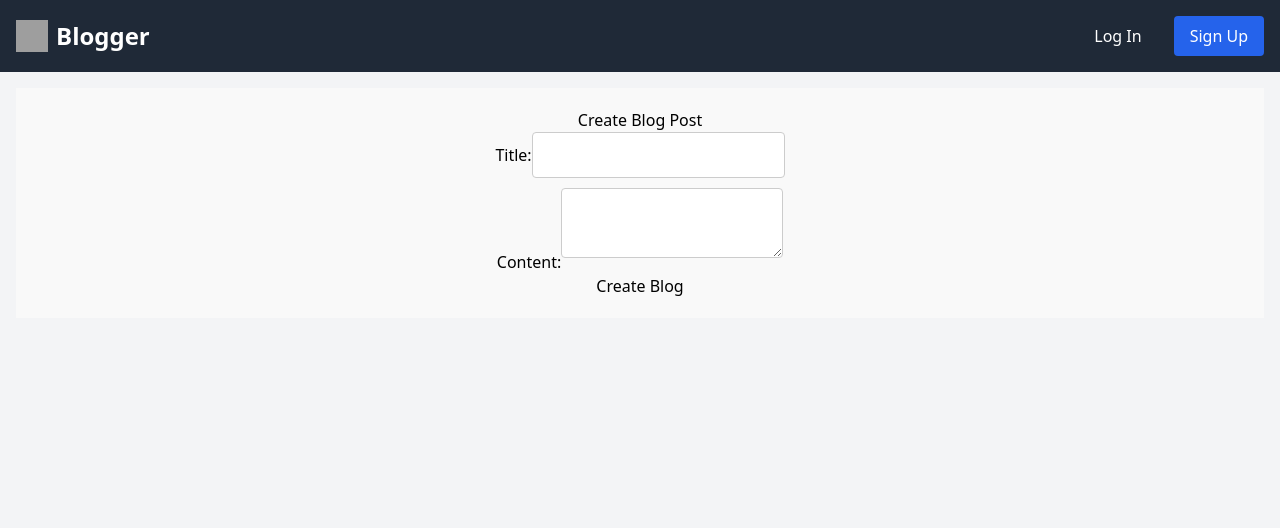
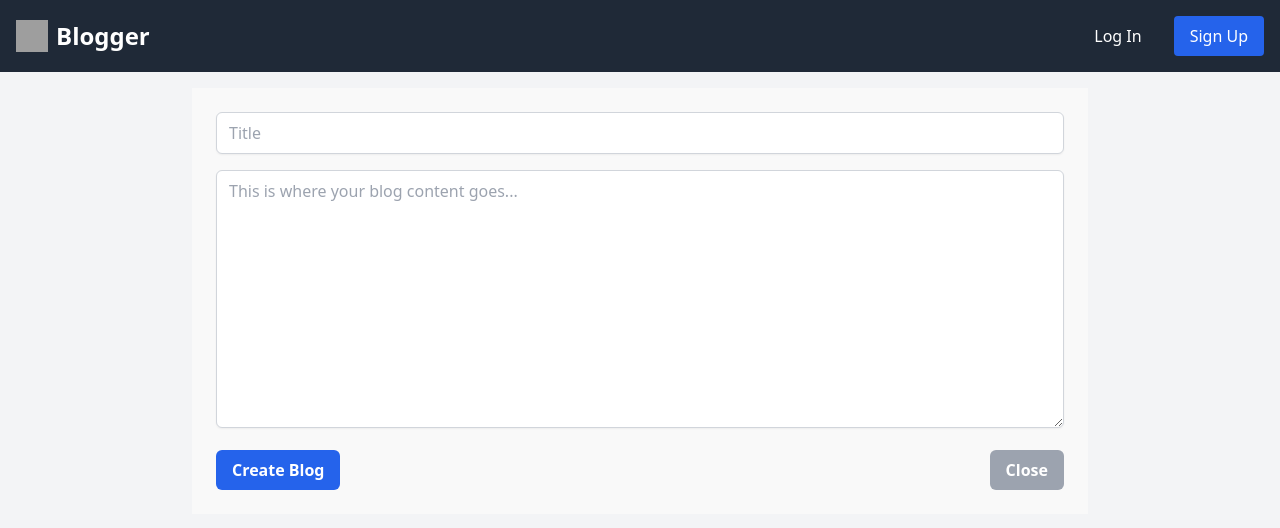
Before and after one commit to VibhorAgrawal2003/ReadSpace, a React (Vite) app in the folder client/: page /create in a window 1280 px wide. Shown: the top 528 px of the page. Built offline with nearby package versions, Linux system fonts and the light colour scheme; grey boxes are pictures that could not be loaded.

Commit message:
feat: create blog page operational

```diff
--- a/client/src/App.css
+++ b/client/src/App.css
@@ -77,19 +77,6 @@
     background-color: #f9f9f9;
 }
 
-.create-container form {
-    display: flex;
-    flex-direction: column;
-}
-
-.create-container input,
-.create-container textarea {
-    margin-bottom: 10px;
-    padding: 10px;
-    border: 1px solid #ccc;
-    border-radius: 4px;
-}
-
 /* PROFILE PAGE */
 .profile-container {
     padding: 20px;
--- a/client/src/pages/auth.tsx
+++ b/client/src/pages/auth.tsx
@@ -24,7 +24,8 @@
 
             // Save the token in sessionStorage
             sessionStorage.setItem("token", response.data.token);
-            setIsSuccessful(true); // Set success state to trigger redirection
+            sessionStorage.setItem("username", username);
+            setIsSuccessful(true);
         } catch (error) {
             if (axios.isAxiosError(error)) {
                 console.error("Axios error response data:", error.response?.data);
@@ -39,13 +40,11 @@
     useEffect(() => {
         if (isSuccessful) {
             if (isLogin) {
-                // Redirect to home page after successful login
                 navigate("/");
             } else {
-                // Redirect to login page after successful sign up
                 navigate("/auth");
             }
-            setIsSuccessful(false); // Reset the success state
+            setIsSuccessful(false);
         }
     }, [isSuccessful, isLogin, navigate]);
 
--- a/client/src/pages/create.tsx
+++ b/client/src/pages/create.tsx
@@ -10,33 +10,70 @@
     const handleSubmit = async (e: React.FormEvent<HTMLFormElement>) => {
         e.preventDefault();
 
-        const endpoint = `${import.meta.env.VITE_SERVER}/blogs/create`;
+        const token = sessionStorage.getItem("token");
+        const username = sessionStorage.getItem("username");
+
+        if (!username) {
+            console.error("No username found in session");
+            return;
+        }
+
+        const endpoint = `${import.meta.env.VITE_SERVER}/client/blogs/new`;
 
         try {
-            await axios.post(endpoint, { title, content });
-            navigate("/"); // Redirect to the home page after creating a blog
+            await axios.post(
+                endpoint,
+                { title, content, user: username },
+                {
+                    headers: { Authorization: `Bearer ${token}` },
+                }
+            );
+            navigate("/");
         } catch (error) {
             console.error("Error creating blog:", error);
         }
     };
 
     return (
-        <div className='create-container'>
-            <h1>Create Blog Post</h1>
-            <form onSubmit={handleSubmit}>
+        <div className='create-container p-6 max-w-4xl mx-auto'>
+            <form onSubmit={handleSubmit} className='space-y-4'>
                 <div>
-                    <label>
-                        Title:
-                        <input type='text' value={title} onChange={(e) => setTitle(e.target.value)} required />
-                    </label>
+                    <input
+                        id='title'
+                        type='text'
+                        value={title}
+                        onChange={(e) => setTitle(e.target.value)}
+                        required
+                        placeholder='Title'
+                        className='w-full px-3 py-2 border border-gray-300 rounded-md shadow-sm focus:outline-none focus:ring-2 focus:ring-blue-500'
+                    />
                 </div>
                 <div>
-                    <label>
-                        Content:
-                        <textarea value={content} onChange={(e) => setContent(e.target.value)} required />
-                    </label>
+                    <textarea
+                        id='content'
+                        value={content}
+                        onChange={(e) => setContent(e.target.value)}
+                        required
+                        rows={10}
+                        placeholder='This is where your blog content goes...'
+                        className='w-full px-3 py-2 border border-gray-300 rounded-md shadow-sm focus:outline-none focus:ring-2 focus:ring-blue-500'
+                    />
                 </div>
-                <button type='submit'>Create Blog</button>
+                <div className='flex justify-between'>
+                    <button
+                        type='submit'
+                        className='py-2 px-4 bg-blue-600 text-white font-bold rounded-md hover:bg-blue-700 focus:outline-none focus:ring-2 focus:ring-blue-500'
+                    >
+                        Create Blog
+                    </button>
+                    <button
+                        type='button'
+                        className='py-2 px-4 bg-gray-400 text-white font-bold rounded-md hover:bg-gray-500 focus:outline-none focus:ring-2 focus:ring-blue-500'
+                        onClick={() => navigate("/")}
+                    >
+                        Close
+                    </button>
+                </div>
             </form>
         </div>
     );
```
Also changed, not shown: 1 other file (tests, documents, lock files or other folders).
